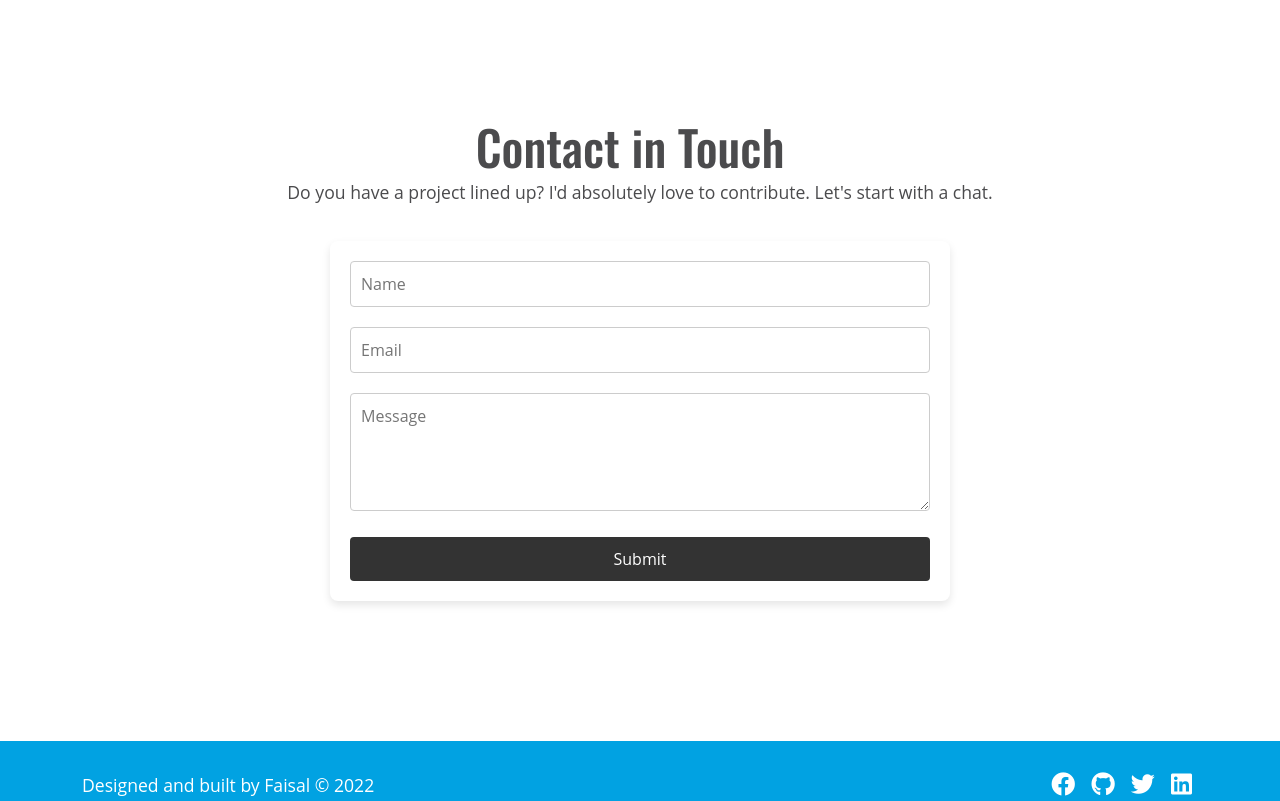
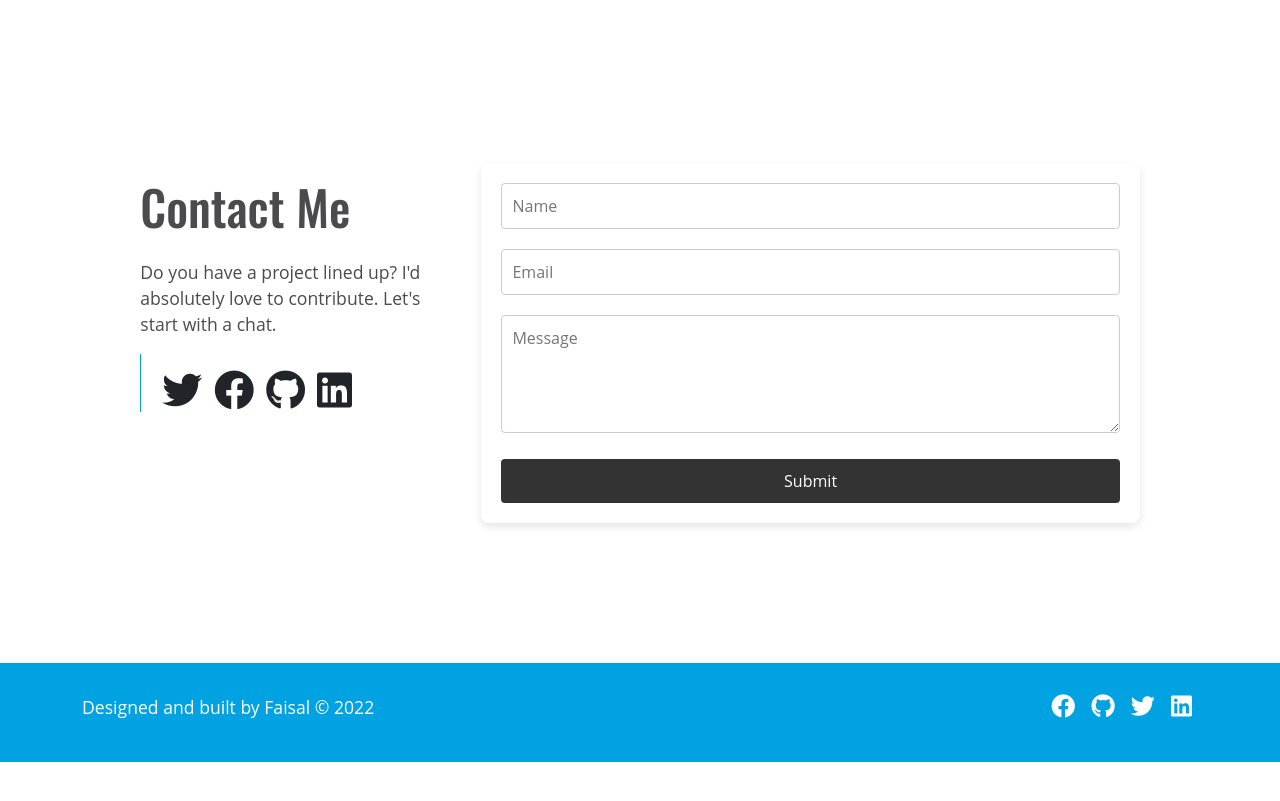
Before and after one commit to itsfeizl/itsfeizl.github.io, a plain HTML site: page index.html in a window 1280 px wide. Shown: the part 2340-3141 px from the top of the page. After the commit the page ends 3102 px from the top, so only its background shows below. Drawn offline with nearby package versions, Linux system fonts and the light colour scheme; a web font is replaced by a local one.

Commit message:
Update portfolio website

```diff
--- a/css/styles.css
+++ b/css/styles.css
@@ -286,7 +286,7 @@ img {
     margin-bottom: 10px;
     border: 0;
     width: 100%;
-    padding-bottom: 10px;
+    padding-bottom: 50px;
     border-bottom: 1px solid #01a2e2;
 }
 
@@ -378,20 +378,39 @@ img {
 }
 
 .contact-section-text {
-    text-align: center;
+    text-align: left;
+    margin-top: 20px;
     margin-bottom: 30;
 }
 
 .contact-section-heading {
     display: flex;
-    align-items: center;
+    align-items: flex-start;
     text-align: center;
     border: 0
 }
 
+.socials {
+    display: flex;
+    flex-direction: row;
+    text-align: left;
+    color:#4b4b4d;
+}
+
+.socials a {
+    margin: 0;
+    padding: 0;
+}
+
+.socials .fab {
+    font-size: 2.5rem;
+    margin-top: 15px;
+    padding-right: 10px;
+}
+
 form {
-    width: 50%;
-    margin: 20px auto 40px;
+    width: 100%;
+    margin: 0px auto 40px;
     padding: 20px;
     background-color: #fff;
     border-radius: 8px;
--- a/index.html
+++ b/index.html
@@ -296,18 +296,51 @@
 
       <!-- START CONTACT SECTION -->
       <section id="contact">
+        <div class="row">
+          <div class="col-lg-4">
             <div class="contact-section-text">
               <div class="section-heading contact-section-heading">
-            <h2>Contact in Touch</h2>
+                <h2>Contact Me</h2>
               </div>
               <div class="contact-section-text">
                 <p>
                   Do you have a project lined up? I'd absolutely love to contribute.
                   Let's start with a chat.
                 </p>
+                <div class="socials">
+                  <a
+                    href="https://twitter.com/alfei0410"
+                    target="_blank"
+                    class="btn contact-details"
+                  >
+                    <i class="fab fa-twitter"></i>
+                  </a>
+                  <a
+                    href="https://facebook.com/itsfaisalalhassan"
+                    target="_blank"
+                    class="btn contact-details"
+                  >
+                    <i class="fab fa-facebook"></i>
+                  </a>
+                  <a
+                    id="profile-link"
+                    href="https://github.com/itsfeizl"
+                    target="_blank"
+                    class="btn contact-details"
+                  >
+                    <i class="fab fa-github"></i>
+                  </a>
+                  <a
+                    href="mailto:faisal.alhassan61@example.com"
+                    class="btn contact-details"
+                  >
+                    <i class="fab fa-linkedin"></i>
+                  </a>
                 </div>
               </div>
-
+            </div>
+          </div>
+          <div class="col-lg-8">
             <form id="contact-form">
               <input
                 type="text"
@@ -335,6 +368,8 @@
               <br />
               <button type="submit">Submit</button>
             </form>
+          </div>
+        </div>
       </section>
     </div>
     <!-- END CONTACT SECTION -->
```
Lines whose indentation alone changed are shown as unchanged.
